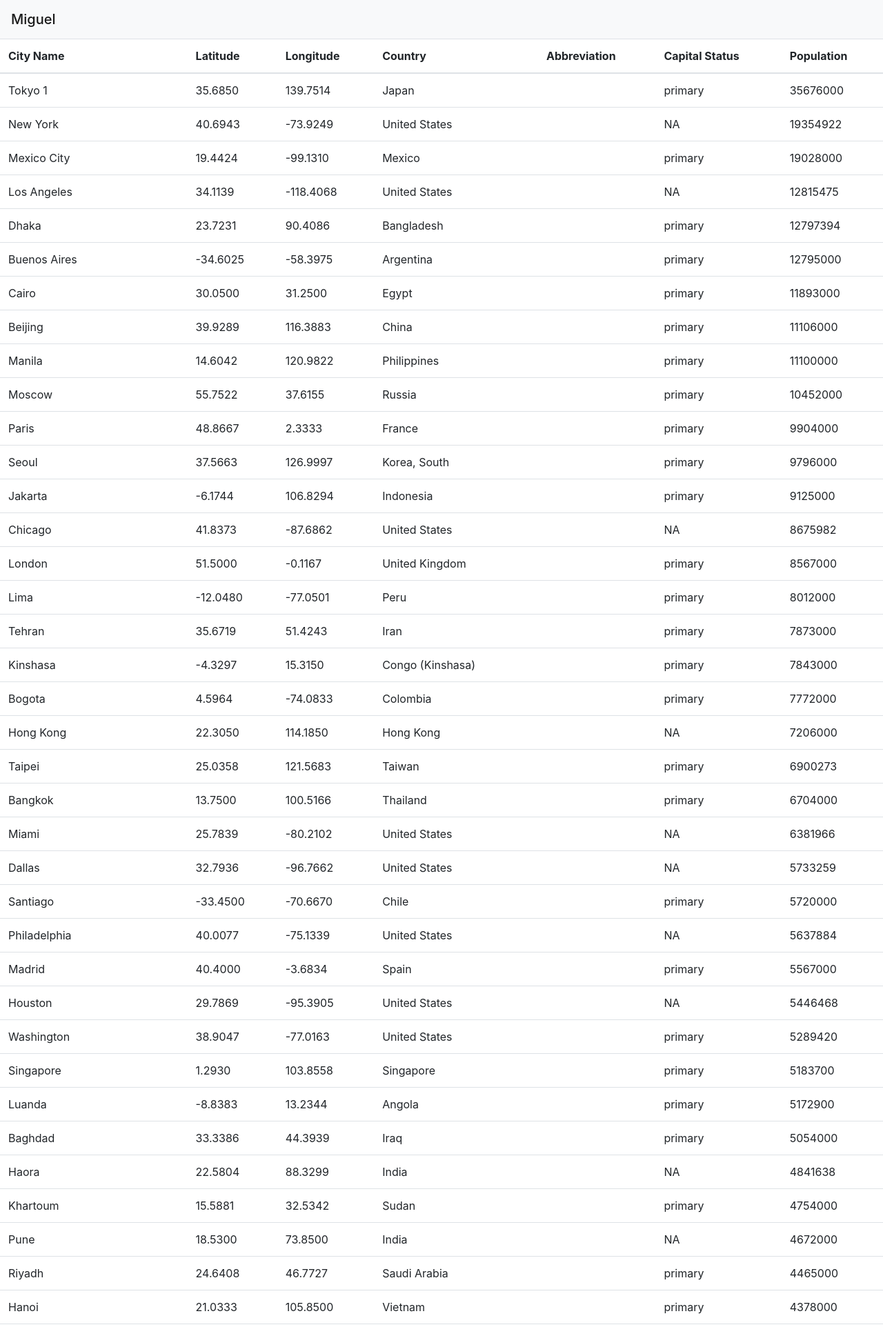
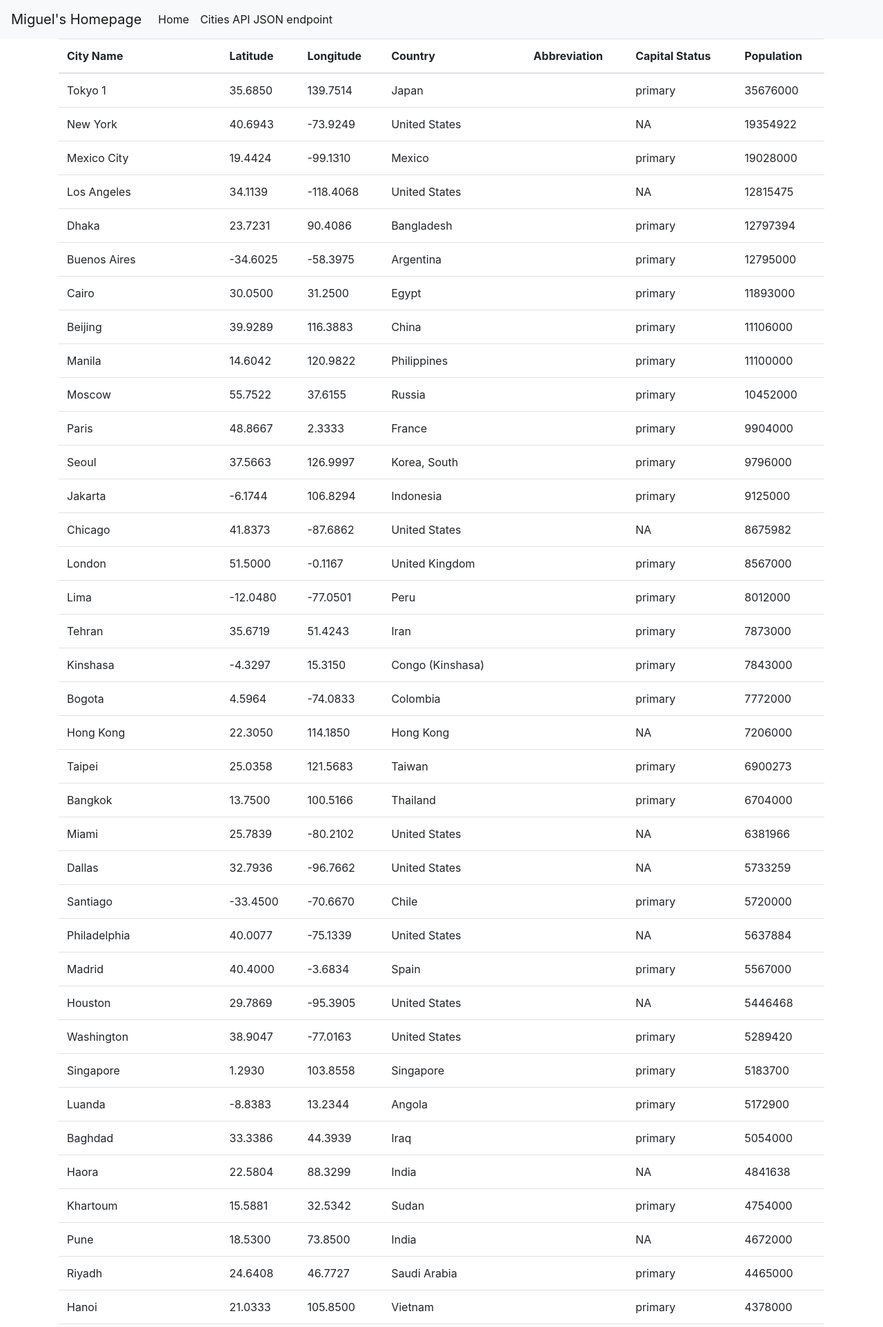
Before and after one commit to afa48/PythonDockerFlaskPycharm, a Flask app: page / in a window 1280 px wide. Shown: the top 1924 px of the page at 69% size. Run offline with Flask 2, Linux system fonts and the light colour scheme; data comes from the database, SQL or seed files in the repository; data that the repository does not hold is empty; some libraries are stand-ins or nearby versions.

Commit message:
Fix: edited layout.html code

```diff
--- a/app/templates/layout.html
+++ b/app/templates/layout.html
@@ -19,10 +19,28 @@
 <head>
  <body>
 <!-- As a heading -->
-<nav class="navbar navbar-light bg-light">
-    <span class="navbar-brand mb-0 h1">{{ user.username }}</span>
+
+
+<nav class="navbar navbar-expand-lg navbar-light bg-light">
+  <a class="navbar-brand" href="#">{% if user %}{{ user.username }}'s Homepage{% else %}
+    <title>Welcome to My Homepage</title>
+    {% endif %}</a>
+  <button class="navbar-toggler" type="button" data-toggle="collapse" data-target="#navbarNavDropdown" aria-controls="navbarNavDropdown" aria-expanded="false" aria-label="Toggle navigation">
+    <span class="navbar-toggler-icon"></span>
+  </button>
+  <div class="collapse navbar-collapse" id="navbarNavDropdown">
+    <ul class="navbar-nav">
+      <li class="nav-item active">
+        <a class="nav-link" href="#">Home <span class="sr-only">(current)</span></a>
+      </li>
+      <li class="nav-item active">
+        <a class="nav-link" href="api/cities">Cities API JSON endpoint <span class="sr-only">(current)</span></a>
+      </li>
+
+    </ul>
+  </div>
 </nav>
-    <div id="content">{% block content %}{% endblock %}</div>
+<main role="main" class="container">{% block content %}{% endblock %}</main>
     <div id="footer">
 <!-- Optional JavaScript -->
 <!-- jQuery first, then Popper.js, then Bootstrap JS -->
```
